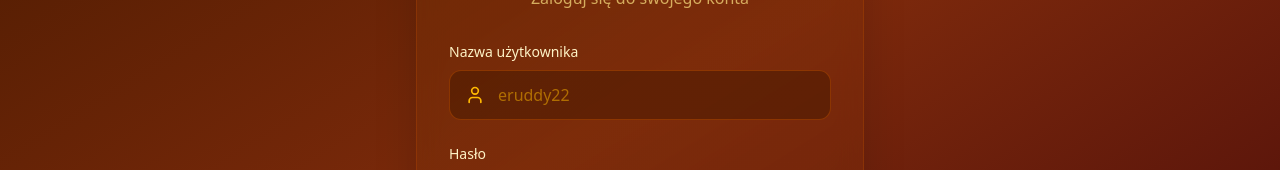
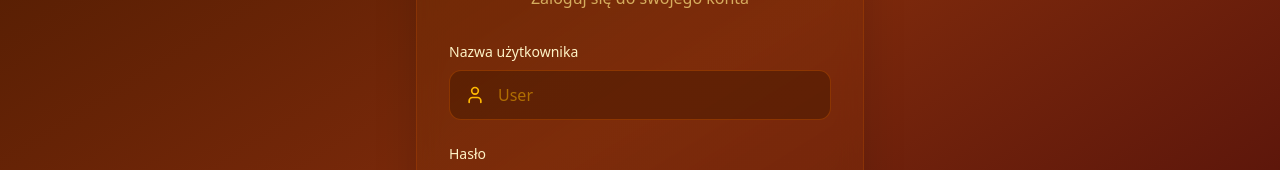
Before and after one commit to xAdamx89/Just-ToDo, a React (Vite) app in the folder frontend/: page /login in a window 1280 px wide. Shown: the part 288-458 px from the top of the page. Built offline with nearby package versions, Linux system fonts and the light colour scheme.

Commit message:
Dodanie UserName do panelu Login i usunięcie kółeczka ładowania

```diff
--- a/frontend/src/components/Dashboard/Tasks/TasksView.tsx
+++ b/frontend/src/components/Dashboard/Tasks/TasksView.tsx
@@ -64,7 +64,7 @@ export function TasksView({
   handleSaveTask, resetForm
 }: TasksViewProps) {
 return (
-    <> {/* <--- KLUCZOWE: Otwarcie fragmentu */}
+    <>
       <motion.div
         initial={{ opacity: 0 }}
         animate={{ opacity: 1 }}
@@ -137,9 +137,6 @@ return (
 
         {/* Task list */}
         <div className="flex-1 overflow-y-auto pr-2 custom-scrollbar min-h-0">
-          {loading ? (
-            <LoadingSpinner message="Pobieram Twoje zadania..." />
-          ) : (
           <div className="space-y-3 pb-20">
             <AnimatePresence mode="popLayout">
               {filteredTasks.map((task, i) => (
@@ -218,14 +215,13 @@ return (
               ))}
             </AnimatePresence>
 
-              {!loading && filteredTasks.length === 0 && (
+            {filteredTasks.length === 0 && (
               <div className="text-center py-16">
                 <ListTodo className={cn("w-14 h-14 mx-auto mb-4", t.textMuted)} />
                 <p className={t.textSecondary}>Brak zadań do wyświetlenia</p>
               </div>
               )}
             </div>
-          )}
         </div>
       </motion.div>
 
--- a/frontend/src/pages/Login.tsx
+++ b/frontend/src/pages/Login.tsx
@@ -84,10 +84,11 @@ function Login() {
                 <User className="absolute left-4 top-1/2 -translate-y-1/2 w-5 h-5 text-amber-400" />
                 <input
                   type="text"
+                  name="UserName"
                   value={username}
                   onChange={(e) => setUserName(e.target.value)}
                   className="w-full pl-12 pr-4 py-3 bg-amber-950/50 border border-amber-700/50 rounded-xl text-amber-100 placeholder-amber-400/50 focus:outline-none focus:ring-2 focus:ring-amber-500 focus:border-transparent transition-all"
-                  placeholder="eruddy22"
+                  placeholder="User"
                   required
                 />
               </div>
```
Lines whose indentation alone changed are shown as unchanged.
